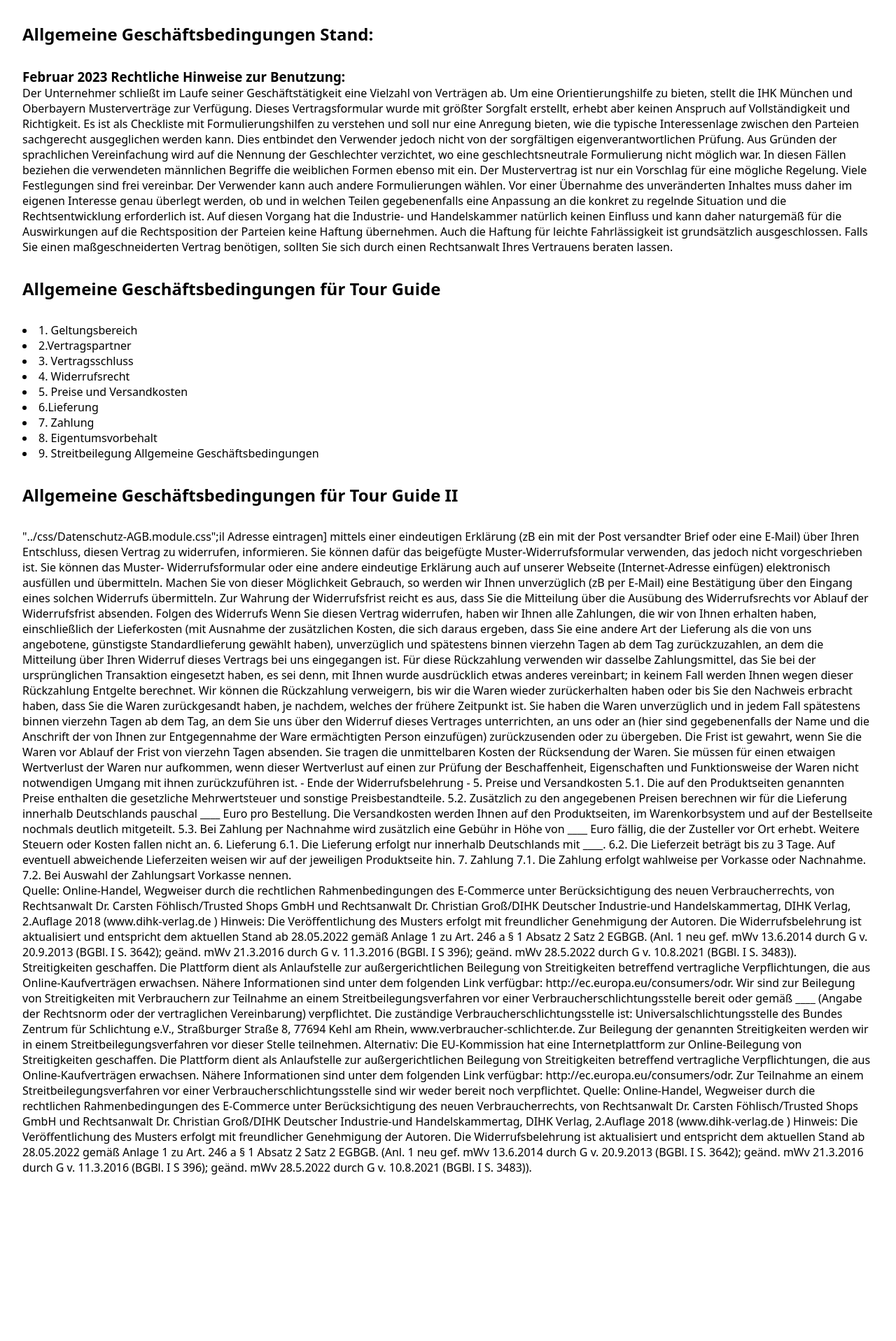
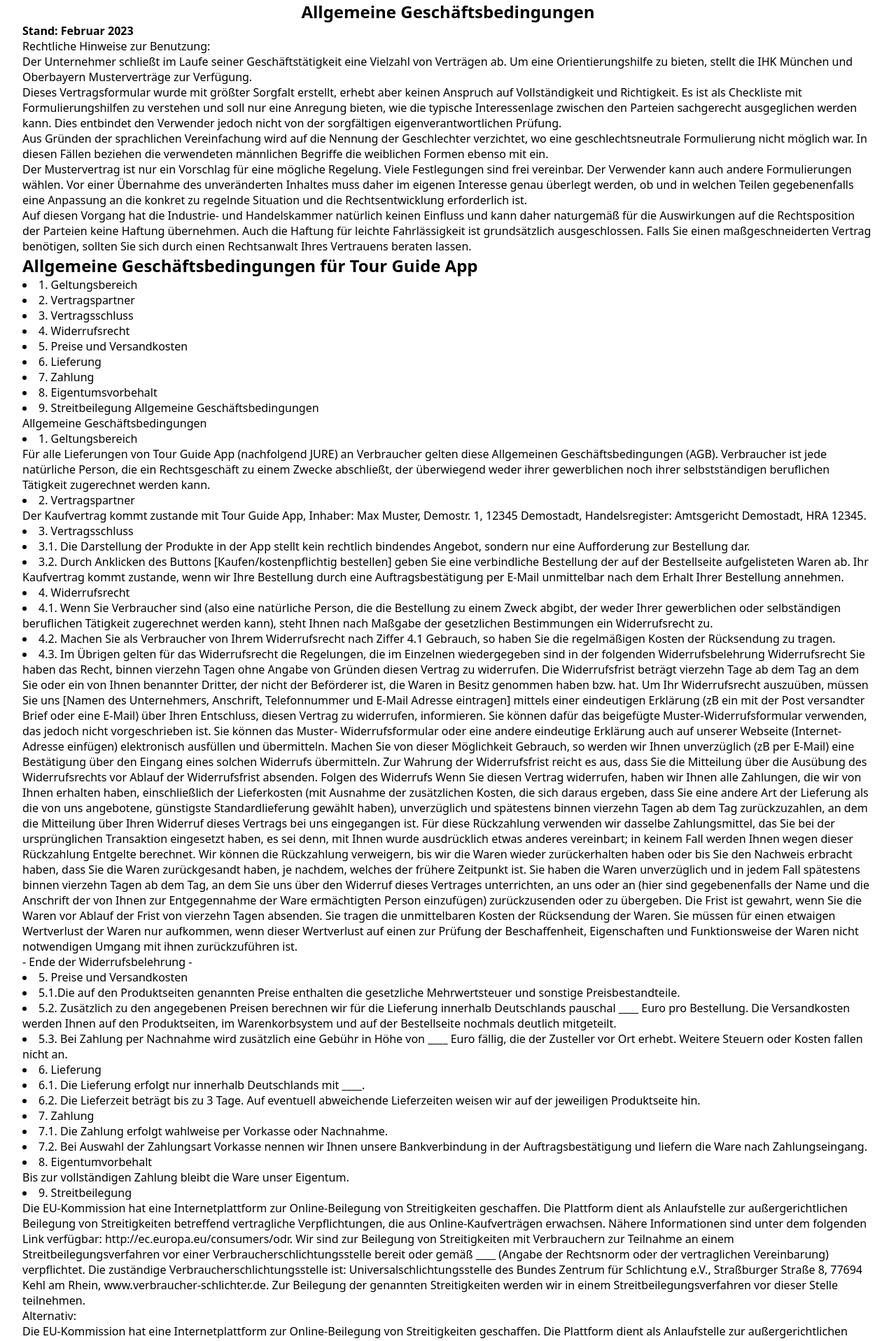
Before and after one commit to Just-URban-Exploring/Frontend, a React (Vite) app: page /agb in a window 1280 px wide. Shown: the part 80-1997 px from the top of the page at 70% size. Before the commit the page ends 1792 px from the top, so only its background shows below. Built offline with nearby package versions, Linux system fonts and the light colour scheme.

Commit message:
finished agb for medium devices

```diff
--- a/src/components/Audioguide.jsx
+++ b/src/components/Audioguide.jsx
@@ -1,6 +1,5 @@
 import React, {useState} from "react";
 import { MdHeadset, MdHeadsetOff } from "react-icons/md";
-import '../css/audioguide.css';
 
 
 
--- /dev/null
+++ b/src/css/DatenschutzTemplate.module.css
@@ -0,0 +1,145 @@
+
+
+/* Extra small devices (phones) */
+@media only screen and (max-width: 599px) {
+    /* styles for phones */
+  }
+
+  /* Small devices (tablets) */
+  @media only screen and (min-width: 600px) and (max-width: 959px) {
+    /* styles for tablets */
+  }
+
+  /* Medium devices (desktops, laptops) */
+  @media only screen and (min-width: 960px) and (max-width: 1279px) {
+    /* styles for desktops and laptops */
+
+    .containerDatenschutz {
+      display: flex;
+      flex-direction: column;
+      margin: 2rem;
+    }
+
+    .buttonDatenschutz {
+      width: 10%;
+      position: fixed;
+      right: 1rem;
+      top: 1rem;
+    }
+
+    .titleDatenschutz {
+      color: var(--gray-900);
+      font-size: 1.9rem;
+      text-align: center;
+    }
+
+    .subtitleDatenschutz {
+      margin-top: 1rem;
+    }
+
+    /* AGBStyling */
+
+    .AGBContainer {
+      margin: 2rem;
+      padding: 2rem 4rem 2rem 4rem;
+      display: flex;
+      flex-direction: column;
+      text-align: justify;
+    }
+.h2Big {
+text-align: center;
+}
+.h4Bold {
+margin-bottom: 1rem;
+margin-left: 1.3rem;
+}
+.pBold {
+  font-weight: 500;
+  margin-bottom: 1rem;
+  text-align: center;
+}
+.pText {
+  margin-bottom: 1rem;
+  margin-left:1.3rem;
+}
+.h2Big2 {
+  text-align: center;
+  margin-top: 1rem;
+  margin-bottom: 1.5rem;
+  margin-left: 1.3rem;
+}
+.liStyle {
+  list-style-type: none;
+  font-weight: 500;
+  line-height: 1.5rem;
+  margin-left: 1.3rem;
+}
+.liStyle2 {
+  list-style-type: none;
+  line-height: 1.3rem;
+  margin-bottom: 1rem;
+  margin-left: 1.3rem;
+}
+.pTitle {
+  font-weight: 500;
+  margin: 2.5rem 0rem 0rem 1.3rem;
+}
+.spanKursiv {
+  text-decoration: underline;
+  font-style: italic;
+  margin-left:1.3rem;
+}
+.lastDiv {
+  border: 2px solid black;
+  height: fit-content;
+  width: fit-content;
+  margin-left: 1rem;
+  padding: 0.5rem;
+  text-align: justify;
+}
+.pTextDiv1 {
+  margin-bottom:1.3rem;
+  margin-left: 0.5rem;
+}
+.pTextDiv2{
+  margin-left: 0.5rem;
+}
+  }
+
+  /* Large devices (large desktops, high-resolution screens) */
+  @media only screen and (min-width: 1280px) {
+    /* styles for large desktops and high-resolution screens */
+    .containerDatenschutz {
+        display: flex;
+        flex-direction: column;
+        margin: 2rem;
+      }
+
+      .buttonDatenschutz {
+        width: 10%;
+        position: fixed;
+        right: 1rem;
+      }
+
+      .titleDatenschutz {
+        color: var(--gray-900);
+        font-size: 1.9rem;
+        text-align: center;
+      }
+
+      .subtitleDatenschutz {
+        margin-top: 1rem;
+      }
+
+      /* AGBStyling */
+
+      .AGBContainer {
+        margin: 2rem;
+        padding-top: 3rem;
+        display: flex;
+        flex-direction: column;
+      }
+.h2Big {
+  text-align: center;
+}
+  }
--- a/src/pages/AGB.jsx
+++ b/src/pages/AGB.jsx
@@ -1,7 +1,7 @@
 import React from "react";
 import { useNavigate } from "react-router-dom";
 import "../css/Global.css";
-import styles from "../css/Datenschutz-AGB.module.css";
+import styles from "../css/DatenschutzTemplate.module.css";
 
 const AGB = () => {
   const navigate = useNavigate();
@@ -15,29 +15,33 @@
         Home
       </button>
       <div className={styles.AGBContainer}>
-        <h2>Allgemeine Geschäftsbedingungen Stand: </h2>
-        <h3>Februar 2023 Rechtliche Hinweise zur Benutzung: </h3>
-        <p>
-          {" "}
+        <h2 className={styles.h2Big}>Allgemeine Geschäftsbedingungen</h2>
+        <h4 className={styles.h4Bold}>Stand: Februar 2023</h4>
+        <p className={styles.pBold}>Rechtliche Hinweise zur Benutzung:</p>
+        <p className={styles.pText}>
           Der Unternehmer schließt im Laufe seiner Geschäftstätigkeit eine
           Vielzahl von Verträgen ab. Um eine Orientierungshilfe zu bieten,
-          stellt die IHK München und Oberbayern Musterverträge zur Verfügung.
+          stellt die IHK München und Oberbayern Musterverträge zur Verfügung.</p>
+          <p className={styles.pText}>
             Dieses Vertragsformular wurde mit größter Sorgfalt erstellt, erhebt
             aber keinen Anspruch auf Vollständigkeit und Richtigkeit. Es ist als
             Checkliste mit Formulierungshilfen zu verstehen und soll nur eine
             Anregung bieten, wie die typische Interessenlage zwischen den Parteien
             sachgerecht ausgeglichen werden kann. Dies entbindet den Verwender
-          jedoch nicht von der sorgfältigen eigenverantwortlichen Prüfung. Aus
-          Gründen der sprachlichen Vereinfachung wird auf die Nennung der
+            jedoch nicht von der sorgfältigen eigenverantwortlichen Prüfung.
+          </p>
+          <p className={styles.pText}>Aus Gründen der sprachlichen Vereinfachung wird auf die Nennung der
             Geschlechter verzichtet, wo eine geschlechtsneutrale Formulierung
             nicht möglich war. In diesen Fällen beziehen die verwendeten
-          männlichen Begriffe die weiblichen Formen ebenso mit ein. Der
-          Mustervertrag ist nur ein Vorschlag für eine mögliche Regelung. Viele
+            männlichen Begriffe die weiblichen Formen ebenso mit ein.
+          </p><p className={styles.pText}>
+            Der Mustervertrag ist nur ein Vorschlag für eine mögliche Regelung. Viele
             Festlegungen sind frei vereinbar. Der Verwender kann auch andere
             Formulierungen wählen. Vor einer Übernahme des unveränderten Inhaltes
             muss daher im eigenen Interesse genau überlegt werden, ob und in
             welchen Teilen gegebenenfalls eine Anpassung an die konkret zu
-          regelnde Situation und die Rechtsentwicklung erforderlich ist. Auf
+            regelnde Situation und die Rechtsentwicklung erforderlich ist.
+          </p><p className={styles.pText}>Auf
           diesen Vorgang hat die Industrie- und Handelskammer natürlich keinen
           Einfluss und kann daher naturgemäß für die Auswirkungen auf die
           Rechtsposition der Parteien keine Haftung übernehmen. Auch die Haftung
@@ -45,37 +49,48 @@
           einen maßgeschneiderten Vertrag benötigen, sollten Sie sich durch
           einen Rechtsanwalt Ihres Vertrauens beraten lassen.
         </p>
-        <h2>Allgemeine Geschäftsbedingungen für Tour Guide </h2>
-        <li> 1. Geltungsbereich </li>
-        <li> 2.Vertragspartner </li>
-        <li> 3. Vertragsschluss</li>
-        <li>4. Widerrufsrecht </li>
-        <li> 5. Preise und Versandkosten </li>
-        <li> 6.Lieferung </li>
-        <li>7. Zahlung </li>
-        <li> 8. Eigentumsvorbehalt </li>
-        <li> 9. Streitbeilegung Allgemeine Geschäftsbedingungen </li>
-        {/*         1. Geltungsbereich Für alle Lieferungen von DemoShop e.K. (nachfolgend
-        DemoShop) an Verbraucher gelten diese Allgemeinen Geschäftsbedingungen
+        <h2 className={styles.h2Big2}>Allgemeine Geschäftsbedingungen für Tour Guide App</h2>
+        <li className={styles.liStyle}> 1. Geltungsbereich </li>
+        <li className={styles.liStyle}> 2. Vertragspartner </li>
+        <li className={styles.liStyle}> 3. Vertragsschluss </li>
+        <li className={styles.liStyle}> 4. Widerrufsrecht </li>
+        <li className={styles.liStyle}> 5. Preise und Versandkosten </li>
+        <li className={styles.liStyle}> 6. Lieferung </li>
+        <li className={styles.liStyle}> 7. Zahlung </li>
+        <li className={styles.liStyle}> 8. Eigentumsvorbehalt </li>
+        <li className={styles.liStyle}> 9. Streitbeilegung Allgemeine Geschäftsbedingungen </li>
+        <p className={styles.pTitle}>Allgemeine Geschäftsbedingungen</p>
+          <li className={styles.liStyle}>1. Geltungsbereich</li> <p className={styles.pText}>
+            Für alle Lieferungen von Tour Guide App (nachfolgend
+                    JURE) an Verbraucher gelten diese Allgemeinen Geschäftsbedingungen
                     (AGB). Verbraucher ist jede natürliche Person, die ein Rechtsgeschäft zu
                     einem Zwecke abschließt, der überwiegend weder ihrer gewerblichen noch
-        ihrer selbstständigen beruflichen Tätigkeit zugerechnet werden kann. 2.
-        Vertragspartner Der Kaufvertrag kommt zustande mit DemoShop e.K.,
+                    ihrer selbstständigen beruflichen Tätigkeit zugerechnet werden kann.
+          </p>
+        <li className={styles.liStyle}>2. Vertragspartner
+        </li> <p className={styles.pText}>
+          Der Kaufvertrag kommt zustande mit Tour Guide App,
           Inhaber: Max Muster, Demostr. 1, 12345 Demostadt, Handelsregister:
-        Amtsgericht Demostadt, HRA 12345. 3. Vertragsschluss 3.1. Die
-        Darstellung der Produkte im Online-Shop stellt kein rechtlich bindendes
-        Angebot, sondern nur eine Aufforderung zur Bestellung dar. 3.2. Durch
+          Amtsgericht Demostadt, HRA 12345.
+        </p>
+        <li className={styles.liStyle}>3. Vertragsschluss</li>
+        <li className={styles.liStyle2}>3.1. Die Darstellung
+        der Produkte in der App stellt kein rechtlich bindendes Angebot, sondern nur eine Aufforderung zur Bestellung dar.</li>
+        <li className={styles.liStyle2}>3.2. Durch
         Anklicken des Buttons [Kaufen/kostenpflichtig bestellen] geben Sie eine
         verbindliche Bestellung der auf der Bestellseite aufgelisteten Waren ab.
         Ihr Kaufvertrag kommt zustande, wenn wir Ihre Bestellung durch eine
         Auftragsbestätigung per E-Mail unmittelbar nach dem Erhalt Ihrer
-        Bestellung annehmen. 4. Widerrufsrecht 4.1. Wenn Sie Verbraucher sind
+        Bestellung annehmen.</li>
+        <li className={styles.liStyle}>4. Widerrufsrecht</li>
+        <li className={styles.liStyle2}>4.1. Wenn Sie Verbraucher sind
         (also eine natürliche Person, die die Bestellung zu einem Zweck abgibt,
         der weder Ihrer gewerblichen oder selbständigen beruflichen Tätigkeit
         zugerechnet werden kann), steht Ihnen nach Maßgabe der gesetzlichen
-        Bestimmungen ein Widerrufsrecht zu. 4.2. Machen Sie als Verbraucher von
+        Bestimmungen ein Widerrufsrecht zu.</li>
+        <li className={styles.liStyle2}>4.2. Machen Sie als Verbraucher von
         Ihrem Widerrufsrecht nach Ziffer 4.1 Gebrauch, so haben Sie die
-        regelmäßigen Kosten der Rücksendung zu tragen. 4.3. Im Übrigen gelten
+        regelmäßigen Kosten der Rücksendung zu tragen.</li> <li className={styles.liStyle2}>4.3. Im Übrigen gelten
         für das Widerrufsrecht die Regelungen, die im Einzelnen wiedergegeben
         sind in der folgenden Widerrufsbelehrung Widerrufsrecht Sie haben das
         Recht, binnen vierzehn Tagen ohne Angabe von Gründen diesen Vertrag zu
@@ -83,10 +98,8 @@
         Sie oder ein von Ihnen benannter Dritter, der nicht der Beförderer ist,
         die Waren in Besitz genommen haben bzw. hat. Um Ihr Widerrufsrecht
         auszuüben, müssen Sie uns [Namen des Unternehmers, Anschrift,
-        Telefonnummer und E-Maimport styles from */}
-        <h2>Allgemeine Geschäftsbedingungen für Tour Guide II </h2>
-        <p>
-          "../css/Datenschutz-AGB.module.css";il Adresse eintragen] mittels
+        Telefonnummer und E-Mail Adresse eintragen]
+        mittels
           einer eindeutigen Erklärung (zB ein mit der Post versandter Brief oder
           eine E-Mail) über Ihren Entschluss, diesen Vertrag zu widerrufen,
           informieren. Sie können dafür das beigefügte Muster-Widerrufsformular
@@ -122,69 +135,47 @@
           Rücksendung der Waren. Sie müssen für einen etwaigen Wertverlust der
           Waren nur aufkommen, wenn dieser Wertverlust auf einen zur Prüfung der
           Beschaffenheit, Eigenschaften und Funktionsweise der Waren nicht
-          notwendigen Umgang mit ihnen zurückzuführen ist. - Ende der
-          Widerrufsbelehrung - 5. Preise und Versandkosten 5.1. Die auf den
+          notwendigen Umgang mit ihnen zurückzuführen ist.</li> <p className={styles.pBold}>
+            - Ende der
+            Widerrufsbelehrung -
+          </p>
+          <li className={styles.liStyle}>5. Preise und Versandkosten</li>
+          <li className={styles.liStyle2}>5.1.Die auf den
           Produktseiten genannten Preise enthalten die gesetzliche
-          Mehrwertsteuer und sonstige Preisbestandteile. 5.2. Zusätzlich zu den
+          Mehrwertsteuer und sonstige Preisbestandteile.</li>
+          <li className={styles.liStyle2}>5.2. Zusätzlich zu den
           angegebenen Preisen berechnen wir für die Lieferung innerhalb
           Deutschlands pauschal ____ Euro pro Bestellung. Die Versandkosten
           werden Ihnen auf den Produktseiten, im Warenkorbsystem und auf der
-          Bestellseite nochmals deutlich mitgeteilt. 5.3. Bei Zahlung per
+          Bestellseite nochmals deutlich mitgeteilt.</li>
+          <li className={styles.liStyle2}>5.3. Bei Zahlung per
           Nachnahme wird zusätzlich eine Gebühr in Höhe von ____ Euro fällig,
           die der Zusteller vor Ort erhebt. Weitere Steuern oder Kosten fallen
-          nicht an. 6. Lieferung 6.1. Die Lieferung erfolgt nur innerhalb
-          Deutschlands mit ____. 6.2. Die Lieferzeit beträgt bis zu 3 Tage. Auf
+          nicht an.</li>
+          <li className={styles.liStyle}>6. Lieferung</li>
+          <li className={styles.liStyle2}>6.1. Die Lieferung erfolgt nur innerhalb
+          Deutschlands mit ____.</li>
+          <li className={styles.liStyle2}>6.2. Die Lieferzeit beträgt bis zu 3 Tage. Auf
           eventuell abweichende Lieferzeiten weisen wir auf der jeweiligen
-          Produktseite hin. 7. Zahlung 7.1. Die Zahlung erfolgt wahlweise per
-          Vorkasse oder Nachnahme. 7.2. Bei Auswahl der Zahlungsart Vorkasse
-          nennen.
+          Produktseite hin.</li>
+          <li className={styles.liStyle}>7. Zahlung</li>
+          <li className={styles.liStyle2}>7.1. Die Zahlung erfolgt wahlweise per
+          Vorkasse oder Nachnahme.</li>
+          <li className={styles.liStyle2}>7.2. Bei Auswahl der Zahlungsart Vorkasse nennen wir Ihnen unsere Bankverbindung in der Auftragsbestätigung und liefern die Ware nach Zahlungseingang.</li>
+        <li className={styles.liStyle}>8. Eigentumvorbehalt</li>
+        <p className={styles.pText}>Bis zur vollständigen Zahlung bleibt die Ware unser Eigentum.</p>
+        <li className={styles.liStyle}>9. Streitbeilegung</li>
+        <p className={styles.pText}>Die EU-Kommission hat eine Internetplattform zur Online-Beilegung von Streitigkeiten geschaffen. Die Plattform dient als Anlaufstelle zur außergerichtlichen Beilegung von Streitigkeiten betreffend vertragliche Verpflichtungen, die aus Online-Kaufverträgen erwachsen. Nähere Informationen sind unter dem folgenden Link verfügbar: http://ec.europa.eu/consumers/odr. Wir sind zur Beilegung von Streitigkeiten mit Verbrauchern zur Teilnahme an einem Streitbeilegungsverfahren vor einer Verbraucherschlichtungsstelle bereit oder gemäß ____ (Angabe der Rechtsnorm oder der vertraglichen Vereinbarung) verpflichtet. Die zuständige Verbraucherschlichtungsstelle ist: Universalschlichtungsstelle des Bundes Zentrum für Schlichtung e.V., Straßburger Straße 8, 77694 Kehl am Rhein, www.verbraucher-schlichter.de. Zur Beilegung der genannten Streitigkeiten werden wir in einem Streitbeilegungsverfahren vor dieser Stelle teilnehmen.</p>
+        <span className={styles.spanKursiv}>Alternativ:</span>
+        <p className={styles.pText}>Die EU-Kommission hat eine Internetplattform zur Online-Beilegung von Streitigkeiten geschaffen. Die Plattform dient als Anlaufstelle zur außergerichtlichen Beilegung von Streitigkeiten betreffend vertragliche Verpflichtungen, die aus Online-Kaufverträgen erwachsen. Nähere Informationen sind unter dem folgenden Link verfügbar:
+http://ec.europa.eu/consumers/odr.  Zur Teilnahme an einem Streitbeilegungsverfahren vor einer Verbraucherschlichtungsstelle sind wir weder bereit noch verpflichtet.</p>
+        <div className={styles.lastDiv}>
+          <p className={styles.pTextDiv1}>
+          Quelle: Online-Handel, Wegweiser durch die rechtlichen Rahmenbedingungen des E-Commerce unter Berücksichtigung des neuen Verbraucherrechts, von Rechtsanwalt Dr. Carsten Föhlisch/Trusted Apps GmbH und Rechtsanwalt Dr. Christian Groß/DIHK Deutscher Industrie-und Handelskammertag, DIHK Verlag, 2.Auflage 2018 (www.dihk-verlag.de)
           </p>
-        <span>
-          Quelle: Online-Handel, Wegweiser durch die rechtlichen
-          Rahmenbedingungen des E-Commerce unter Berücksichtigung des neuen
-          Verbraucherrechts, von Rechtsanwalt Dr. Carsten Föhlisch/Trusted Shops
-          GmbH und Rechtsanwalt Dr. Christian Groß/DIHK Deutscher Industrie-und
-          Handelskammertag, DIHK Verlag, 2.Auflage 2018 (www.dihk-verlag.de )
-          Hinweis: Die Veröffentlichung des Musters erfolgt mit freundlicher
-          Genehmigung der Autoren. Die Widerrufsbelehrung ist aktualisiert und
-          entspricht dem aktuellen Stand ab 28.05.2022 gemäß Anlage 1 zu Art.
-          246 a § 1 Absatz 2 Satz 2 EGBGB. (Anl. 1 neu gef. mWv 13.6.2014 durch
-          G v. 20.9.2013 (BGBl. I S. 3642); geänd. mWv 21.3.2016 durch G v.
-          11.3.2016 (BGBl. I S 396); geänd. mWv 28.5.2022 durch G v. 10.8.2021
-          (BGBl. I S. 3483)).
-        </span>
-        Streitigkeiten geschaffen. Die Plattform dient als Anlaufstelle zur
-        außergerichtlichen Beilegung von Streitigkeiten betreffend vertragliche
-        Verpflichtungen, die aus Online-Kaufverträgen erwachsen. Nähere
-        Informationen sind unter dem folgenden Link verfügbar:
-        http://ec.europa.eu/consumers/odr. Wir sind zur Beilegung von
-        Streitigkeiten mit Verbrauchern zur Teilnahme an einem
-        Streitbeilegungsverfahren vor einer Verbraucherschlichtungsstelle bereit
-        oder gemäß ____ (Angabe der Rechtsnorm oder der vertraglichen
-        Vereinbarung) verpflichtet. Die zuständige Verbraucherschlichtungsstelle
-        ist: Universalschlichtungsstelle des Bundes Zentrum für Schlichtung
-        e.V., Straßburger Straße 8, 77694 Kehl am Rhein,
-        www.verbraucher-schlichter.de. Zur Beilegung der genannten
-        Streitigkeiten werden wir in einem Streitbeilegungsverfahren vor dieser
-        Stelle teilnehmen. Alternativ: Die EU-Kommission hat eine
-        Internetplattform zur Online-Beilegung von Streitigkeiten geschaffen.
-        Die Plattform dient als Anlaufstelle zur außergerichtlichen Beilegung
-        von Streitigkeiten betreffend vertragliche Verpflichtungen, die aus
-        Online-Kaufverträgen erwachsen. Nähere Informationen sind unter dem
-        folgenden Link verfügbar: http://ec.europa.eu/consumers/odr. Zur
-        Teilnahme an einem Streitbeilegungsverfahren vor einer
-        Verbraucherschlichtungsstelle sind wir weder bereit noch verpflichtet.
-        Quelle: Online-Handel, Wegweiser durch die rechtlichen Rahmenbedingungen
-        des E-Commerce unter Berücksichtigung des neuen Verbraucherrechts, von
-        Rechtsanwalt Dr. Carsten Föhlisch/Trusted Shops GmbH und Rechtsanwalt
-        Dr. Christian Groß/DIHK Deutscher Industrie-und Handelskammertag, DIHK
-        Verlag, 2.Auflage 2018 (www.dihk-verlag.de ) Hinweis: Die
-        Veröffentlichung des Musters erfolgt mit freundlicher Genehmigung der
-        Autoren. Die Widerrufsbelehrung ist aktualisiert und entspricht dem
-        aktuellen Stand ab 28.05.2022 gemäß Anlage 1 zu Art. 246 a § 1 Absatz 2
-        Satz 2 EGBGB. (Anl. 1 neu gef. mWv 13.6.2014 durch G v. 20.9.2013 (BGBl.
-        I S. 3642); geänd. mWv 21.3.2016 durch G v. 11.3.2016 (BGBl. I S 396);
-        geänd. mWv 28.5.2022 durch G v. 10.8.2021 (BGBl. I S. 3483)).
+          <p className={styles.pTextDiv2}>Hinweis: Die Veröffentlichung des Musters erfolgt mit freundlicher Genehmigung der Autoren.
+          Die Widerrufsbelehrung ist aktualisiert und entspricht dem aktuellen Stand ab 28.05.2022 gemäß Anlage 1 zu Art. 246 a § 1 Absatz 2 Satz 2 EGBGB. (Anl. 1 neu gef. mWv 13.6.2014 durch G v. 20.9.2013 (BGBl. I S. 3642); geänd. mWv 21.3.2016 durch G v. 11.3.2016 (BGBl. I S 396); geänd. mWv 28.5.2022 durch G v. 10.8.2021 (BGBl. I S. 3483)).</p>
+        </div>
       </div>
     </div>
   );
```
Also changed, not shown: src/css/audioguide.css (deleted, +0 -19 lines). Lines whose indentation alone changed are shown as unchanged.
